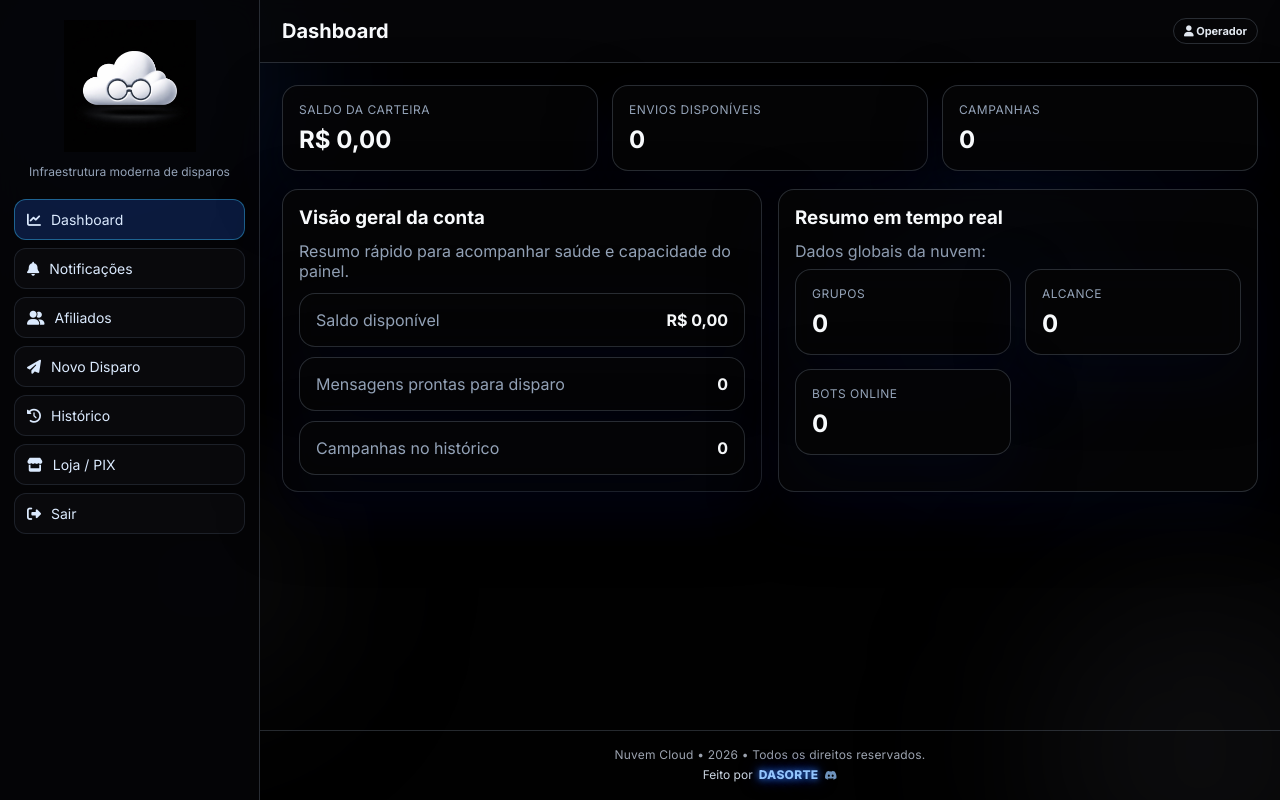
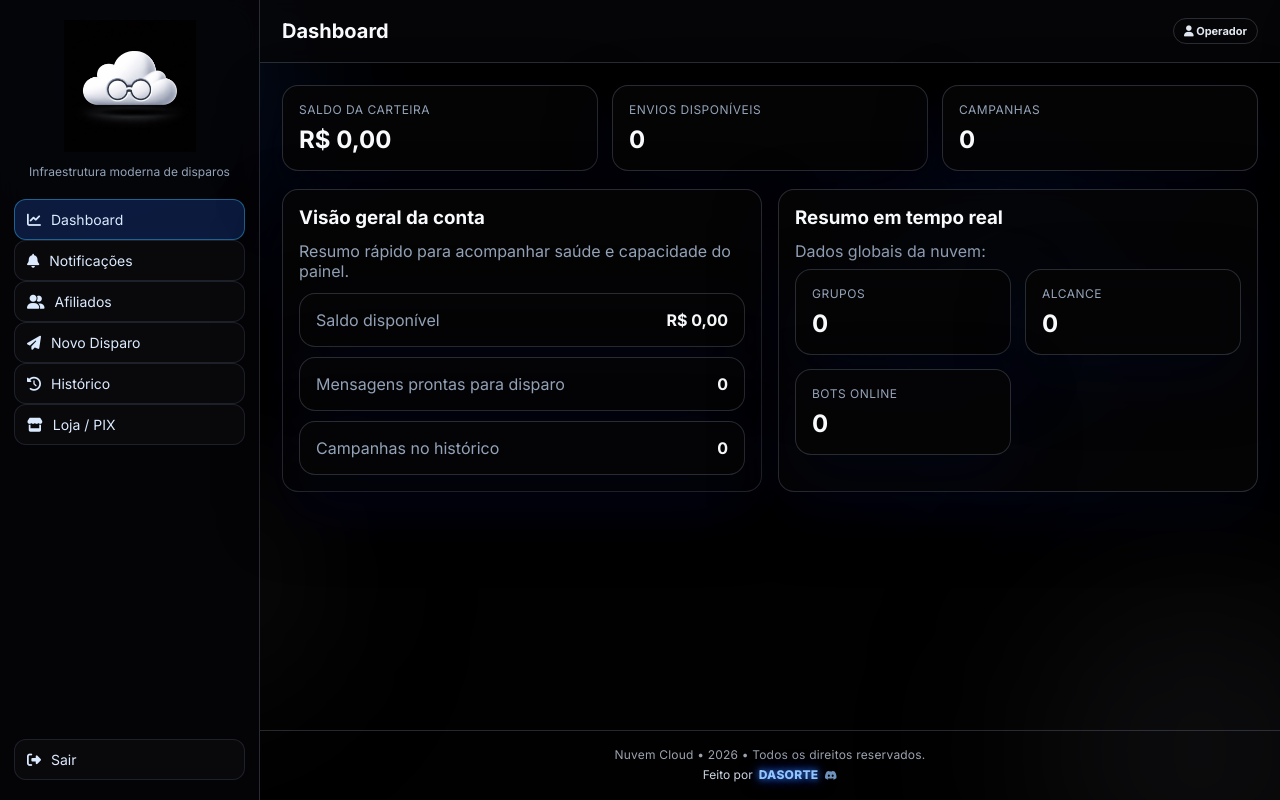
Before and after one commit to victorgabri121211-creator/nando, a PHP site: page /homer.php in a window 1280 px wide. Run offline with PHP 8.4, Linux system fonts and the light colour scheme.

Commit message:
Pin logout button to bottom of sidebar
Co-authored-by: victorgabri121211-creator <victorgabri121211-creator@users.noreply.github.com>

```diff
--- a/assets/theme.css
+++ b/assets/theme.css
@@ -296,6 +296,8 @@ select:focus {
     backdrop-filter: blur(14px);
     -webkit-backdrop-filter: blur(14px);
     padding: 20px 14px;
+    display: flex;
+    flex-direction: column;
 }
 
 .sidebar-brand {
@@ -315,8 +317,10 @@ select:focus {
 }
 
 .nav-links {
-    display: grid;
+    display: flex;
+    flex-direction: column;
     gap: 8px;
+    flex: 1;
 }
 
 .nav-links a,
@@ -332,6 +336,10 @@ select:focus {
     padding: 11px 12px;
     font-size: 14px;
     transition: 0.2s ease;
+}
+
+.logout-link {
+    margin-top: auto;
 }
 
 .nav-links a:hover,
--- a/homer.php
+++ b/homer.php
@@ -83,6 +83,7 @@ $bonusAfiliadoMensagens = isset($bonus_afiliado_mensagens) ? (int)$bonus_afiliad
             </div>
 
             <nav class="nav-links">
+                <div class="nav-links-main">
                     <a href="#" class="tab-link active" data-tab="aba-dashboard" data-title="Dashboard" onclick="mudarAba(event, 'aba-dashboard')">
                         <i class="fas fa-chart-line"></i> Dashboard
                     </a>
@@ -101,7 +102,9 @@ $bonusAfiliadoMensagens = isset($bonus_afiliado_mensagens) ? (int)$bonus_afiliad
                     <a href="#" class="tab-link" data-tab="aba-loja" data-title="Loja" onclick="mudarAba(event, 'aba-loja')">
                         <i class="fas fa-store"></i> Loja / PIX
                     </a>
-                <a href="/logout">
+                </div>
+
+                <a href="/logout" class="logout-link">
                     <i class="fas fa-right-from-bracket"></i> Sair
                 </a>
             </nav>
```
Lines whose indentation alone changed are shown as unchanged.
